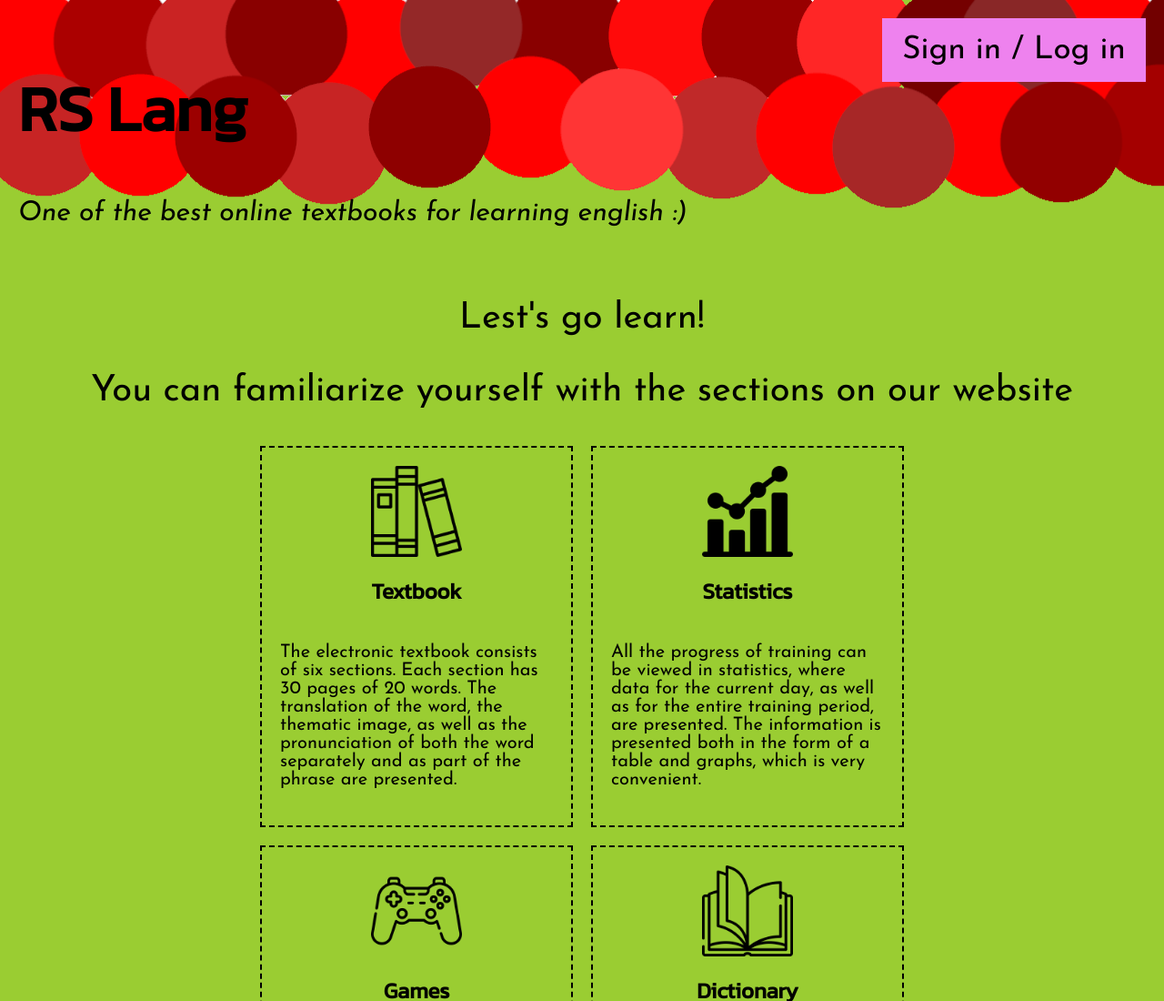
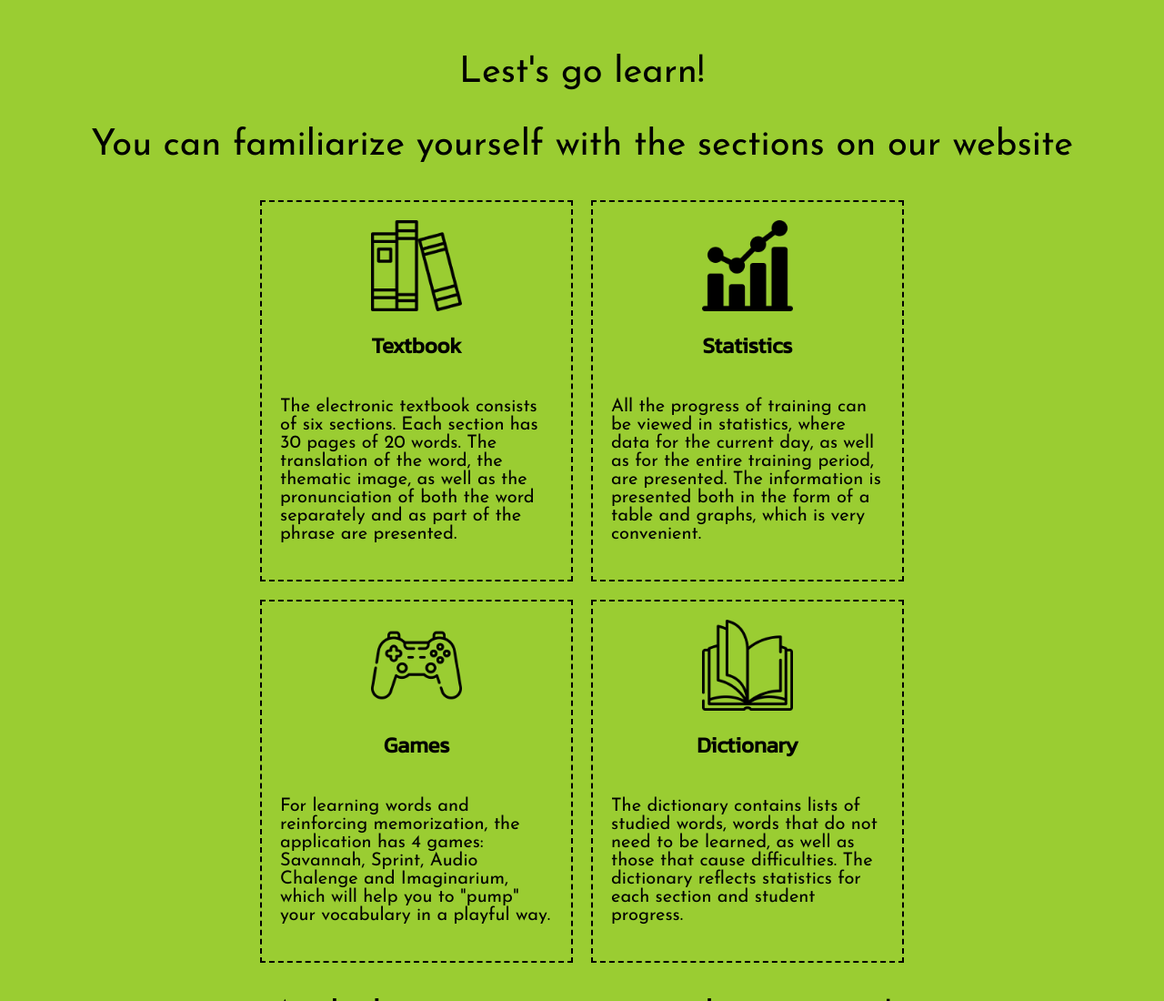
Before and after one commit to rybakN/RS-Lang, a website built with webpack: page src/index.html in a window 1280 px wide. Shown: the top 1100 px of the page at 91% size. Built offline with nearby package versions, Linux system fonts and the light colour scheme.

Commit message:
feat: remove unnecessary code

```diff
--- a/src/index.html
+++ b/src/index.html
@@ -11,13 +11,6 @@
     <link rel="icon" type="image/x-icon" href="pictures/favicon.png">
 </head>
 <body>
-  <header>
-    <div class="title-with-description">
-      <h1>RS Lang</h1>
-      <div><span>One of the best online textbooks for learning english :)</span></div>
-    </div>
-    <button class="sign-in-or-log-in-button">Sign in / Log in</button>
-  </header>
   <main>
     <p>Lest's go learn!</p>
     <section class="sections-buttons-and-title">
--- a/src/main.ts
+++ b/src/main.ts
@@ -8,7 +8,3 @@ import './pictures/favicon.png';
 import './pictures/profile-picture.jpg';
 import './pictures/git-logo.png';
 import { registration } from './components/auth';
-
-const SINGBUTTON = document.querySelector('.sign-in-or-log-in-button');
-
-SINGBUTTON.addEventListener('click', registration);
```
